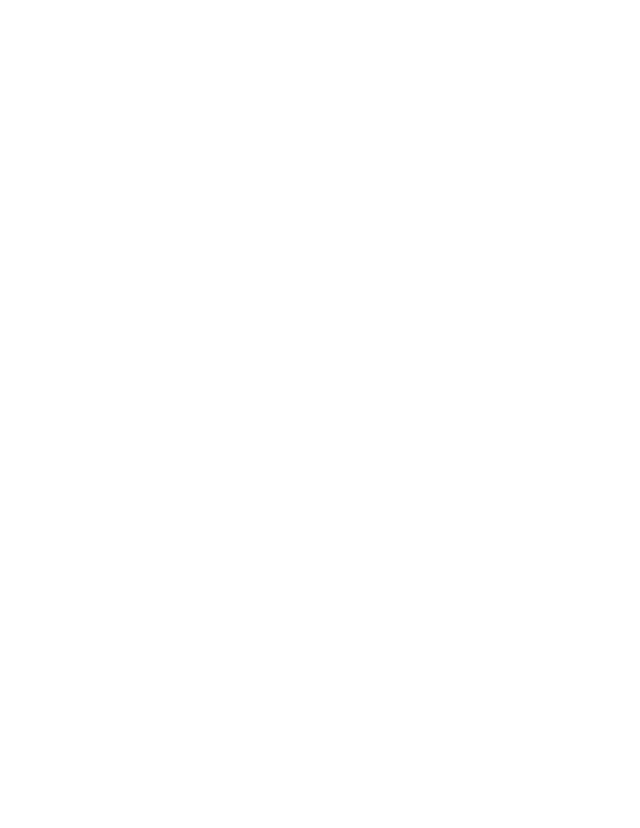
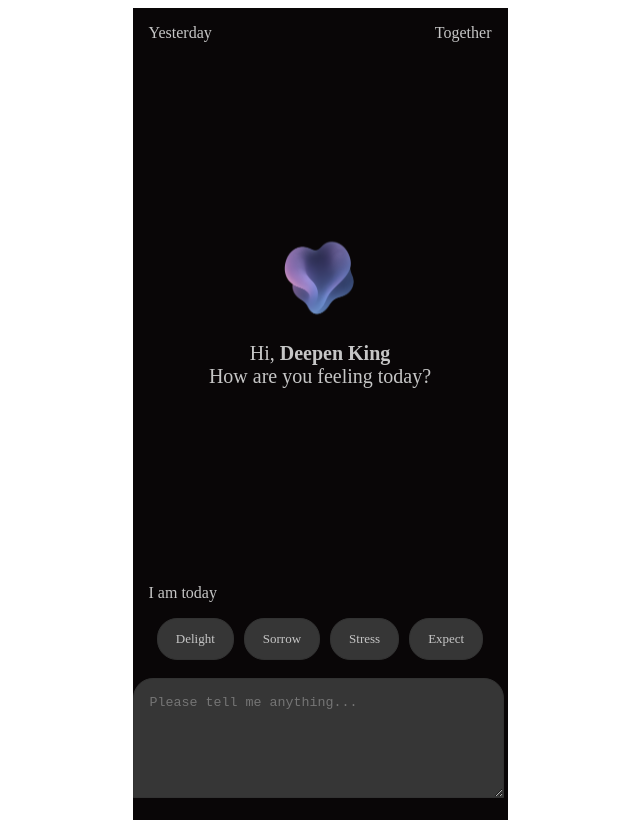
Before and after one commit to delee-dix/deepen-qt, a Nuxt app: page /home in a window 1280 px wide. Before the commit this address had no page. Shown: the whole page, without its empty margins (320-960 px from the left). Before the commit the page ends 800 px from the top, so only its background shows below. Built offline with nearby package versions, Linux system fonts and the light colour scheme.

Commit message:
add home screen with left & right side

```diff
--- /dev/null
+++ b/pages/home/index.vue
@@ -0,0 +1,331 @@
+<script setup lang="ts">
+import { ref } from "vue";
+
+const content = ref("");
+const name = ref("");
+const isVisibleLeft = ref<boolean>(false);
+const isVisibleRight = ref<boolean>(false);
+
+const toggleLeftWidget = () => {
+  isVisibleLeft.value = !isVisibleLeft.value;
+};
+const toggleRightWidget = () => {
+  isVisibleRight.value = !isVisibleRight.value;
+};
+</script>
+
+<template>
+  <div class="chat-list">
+    <div class="tab">
+      <div @click="toggleLeftWidget">Yesterday</div>
+      <transition name="slide-left">
+        <div v-if="isVisibleLeft" class="widget left">
+          <div class="search-area">
+            <input :v-model="name" placeholder="Search..." />
+            <img
+              src="/icon/ic_arrow_right.svg"
+              alt="arrow-right"
+              @click="toggleLeftWidget"
+            />
+          </div>
+          <div class="history-area">(History)</div>
+          <div class="info-area">
+            <div class="state">
+              <img src="/icon/ic_sparkle.svg" alt="sparkle" />
+              <div>State of faith</div>
+            </div>
+            <div class="info">
+              <div class="my-info">
+                <img src="/img/img_profile.png" alt="profile" />
+                <div class="name">Deepen King</div>
+              </div>
+              <div class="new-chat">
+                <img src="/icon/ic_plus.svg" alt="plus" />
+                <div>New Chat</div>
+              </div>
+            </div>
+          </div>
+        </div>
+      </transition>
+      <div @click="toggleRightWidget">Together</div>
+      <transition name="slide-right">
+        <div v-if="isVisibleRight" class="widget right">
+          <img
+            src="/icon/ic_arrow_right.svg"
+            alt="arrow-right"
+            @click="toggleRightWidget"
+          />
+          <div class="calendar-area">
+            <div class="calendar-title">Attendance status</div>
+            <div
+              class="calendar"
+              :style="{
+                width: '343px',
+                height: '303px',
+                background: '#323232',
+              }"
+            >
+              (Calendar)
+            </div>
+          </div>
+          <div class="prayer-area">
+            <div class="prayer-title">
+              <div>Journey of Prayers</div>
+              <img src="/icon/ic_chevron_right.svg" alt="chevron-right" />
+            </div>
+            <br />
+            <div class="prayer-content">
+              <strong>April 28, 2025</strong>
+              <div>Silent Whispers of the Morning</div>
+              <img src="/icon/ic_chevron_right.svg" alt="chevron-right" />
+            </div>
+            <div class="prayer-content">
+              <strong>April 27, 2025</strong>
+              <div>Peaceful Morning Conversations</div>
+              <img src="/icon/ic_chevron_right.svg" alt="chevron-right" />
+            </div>
+            <div class="prayer-content">
+              <strong>April 26, 2025</strong>
+              <div>Moments of Quiet Faith</div>
+              <img src="/icon/ic_chevron_right.svg" alt="chevron-right" />
+            </div>
+            <div class="prayer-content">
+              <strong>April 25, 2025</strong>
+              <div>Silent Whispers of the Morning</div>
+              <img src="/icon/ic_chevron_right.svg" alt="chevron-right" />
+            </div>
+            <div class="prayer-content">
+              <strong>April 24, 2025</strong>
+              <div>Peaceful Morning Conversations</div>
+              <img src="/icon/ic_chevron_right.svg" alt="chevron-right" />
+            </div>
+            <div class="prayer-content">
+              <strong>April 23, 2025</strong>
+              <div>Moments of Quiet Faith</div>
+              <img src="/icon/ic_chevron_right.svg" alt="chevron-right" />
+            </div>
+          </div>
+        </div>
+      </transition>
+    </div>
+
+    <img src="/img/img_symbol.svg" alt="Home" class="symbol" />
+    <div class="title">Hi,&nbsp;<strong>Deepen King</strong></div>
+    <div class="title">How are you feeling today?</div>
+
+    <div :style="{ marginTop: '180px' }">
+      <div class="sub-title">I am today</div>
+      <div class="select-area">
+        <div class="keyword">Delight</div>
+        <div class="keyword">Sorrow</div>
+        <div class="keyword">Stress</div>
+        <div class="keyword">Expect</div>
+      </div>
+    </div>
+    <br />
+    <div class="input-area">
+      <textarea
+        v-model="content"
+        class="content"
+        placeholder="Please tell me anything..."
+      />
+    </div>
+  </div>
+</template>
+
+<style lang="scss" scoped>
+.chat-list {
+  background-color: #090607;
+  color: #c6c6c6;
+  display: flex;
+  flex-direction: column;
+  width: 375px;
+  height: 812px;
+  margin: auto;
+  box-sizing: border-box;
+
+  .tab {
+    display: flex;
+    justify-content: space-between;
+    align-items: start;
+    padding: 16px;
+
+    .widget {
+      position: fixed;
+      top: 0;
+      background-color: #090607;
+      border: 1px solid #323232;
+      width: 300px;
+      height: 100vh;
+      box-shadow: 2px 0 10px rgba(0, 0, 0, 0.2);
+      padding: 20px;
+      z-index: 1000;
+
+      &.left {
+        left: 0;
+      }
+
+      &.right {
+        right: 0;
+      }
+    }
+
+    .search-area {
+      display: flex;
+      justify-content: space-between;
+      align-items: center;
+      margin-bottom: 20px;
+    }
+
+    .history-area {
+      display: flex;
+      flex-direction: column;
+      padding: 16px;
+      height: 65%;
+      background-color: #323232; //
+      margin-bottom: 20px;
+    }
+
+    .info-area {
+      display: flex;
+      flex-direction: column;
+
+      .state {
+        background: linear-gradient(to right, #4e5899, #ce70ca);
+        background-clip: text;
+        color: transparent;
+        display: flex;
+        justify-content: end;
+        margin: 10px;
+        gap: 5px;
+      }
+
+      .info {
+        display: flex;
+        justify-content: space-between;
+
+        .my-info {
+          display: flex;
+          align-items: center;
+          gap: 10px;
+        }
+
+        .new-chat {
+          display: flex;
+          align-items: center;
+          // gap: 10px;
+          border-radius: 1000px;
+          border: 1px solid #323232;
+          padding: 12px 16px;
+          background: linear-gradient(to right, #4e5899, #ce70ca);
+        }
+      }
+    }
+
+    .calendar-area {
+      display: flex;
+      flex-direction: column;
+      padding: 10px;
+    }
+
+    .prayer-area {
+      display: flex;
+      flex-direction: column;
+      padding: 10px;
+
+      .prayer-title {
+        display: flex;
+        justify-content: space-between;
+        font-size: 18px;
+      }
+
+      .prayer-content {
+        display: flex;
+        justify-content: left;
+        padding-bottom: 10px;
+        gap: 8px;
+        font-size: 14px;
+      }
+    }
+
+    .slide-left-enter-active,
+    .slide-left-leave-active,
+    .slide-right-enter-active,
+    .slide-right-leave-active {
+      transition: transform 0.3s ease;
+    }
+
+    .slide-left-enter-from,
+    .slide-left-leave-to {
+      transform: translateX(-100%);
+    }
+
+    .slide-right-enter-from,
+    .slide-right-leave-to {
+      transform: translateX(100%);
+    }
+
+    .slide-left-enter-to,
+    .slide-right-enter-to,
+    .slide-left-leave-from,
+    .slide-right-leave-from {
+      transform: translateX(0);
+    }
+  }
+
+  .symbol {
+    display: flex;
+    justify-content: center;
+    align-items: center;
+    margin: auto;
+    width: 84px;
+    height: 80px;
+    margin-top: 180px;
+    margin-bottom: 24px;
+  }
+
+  .title {
+    display: flex;
+    justify-content: center;
+    align-items: center;
+    font-size: 20px;
+  }
+
+  .sub-title {
+    display: flex;
+    padding: 16px;
+  }
+
+  .select-area {
+    display: flex;
+    justify-content: center;
+    align-items: center;
+    gap: 10px;
+
+    .keyword {
+      display: flex;
+      background-color: #363636;
+      border: 1px solid #323232;
+      border-radius: 20px;
+      font-size: 13px;
+      padding: 12px 18px;
+    }
+  }
+
+  .input-area {
+    display: flex;
+    width: 99%;
+    height: 120px;
+
+    .content {
+      background-color: #363636;
+      border: 1px solid #323232;
+      color: #c6c6c6;
+      border-top-left-radius: 20px;
+      border-top-right-radius: 20px;
+      padding: 16px;
+      width: 100%;
+    }
+  }
+}
+</style>
```
